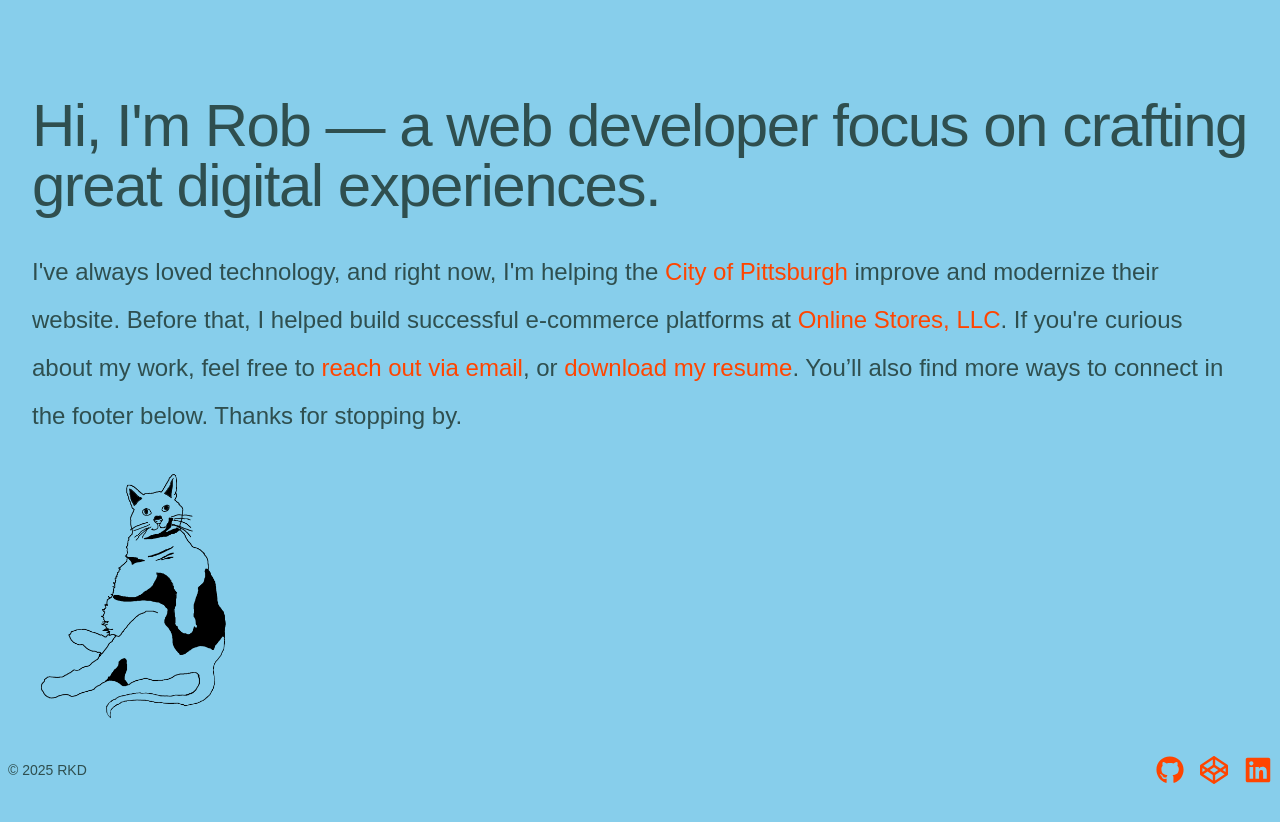
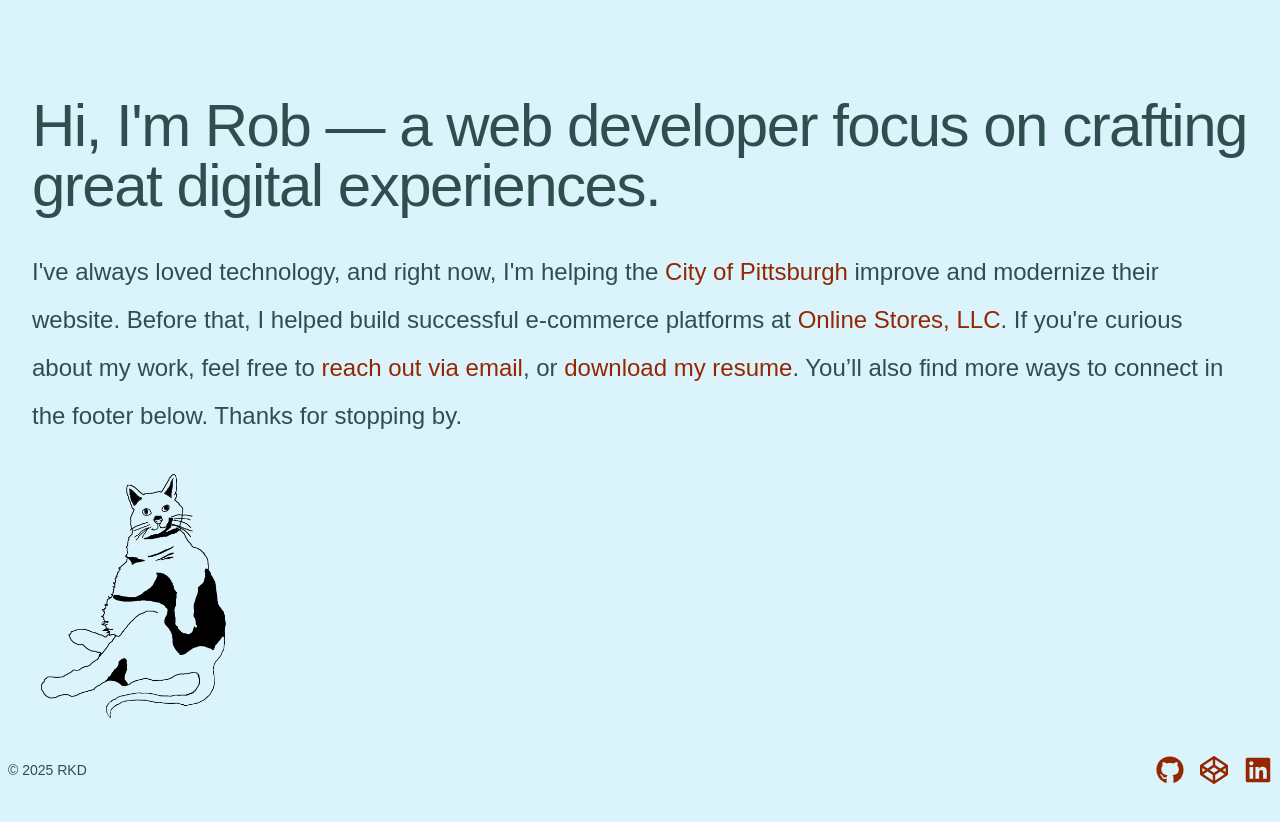
Before and after one commit to rkd412/my-portfolio-redux, a Next.js app: page / in a window 1280 px wide. Shown: the top 822 px of the page. Built offline with nearby package versions, Linux system fonts and the light colour scheme.

Commit message:
Updating accessiblity of link colors.

```diff
--- a/app/globals.css
+++ b/app/globals.css
@@ -3,10 +3,10 @@
 @tailwind utilities;
 
 :root {
-  --background: #87ceeb;
+  --background: #DBF3FB;
   --foreground: #2f4f4f;
   --link-hover: #0056b3;
-  --link-color: #ff4500;
+  --link-color: #942700;
 }
 
 @media (prefers-color-scheme: dark) {
```
